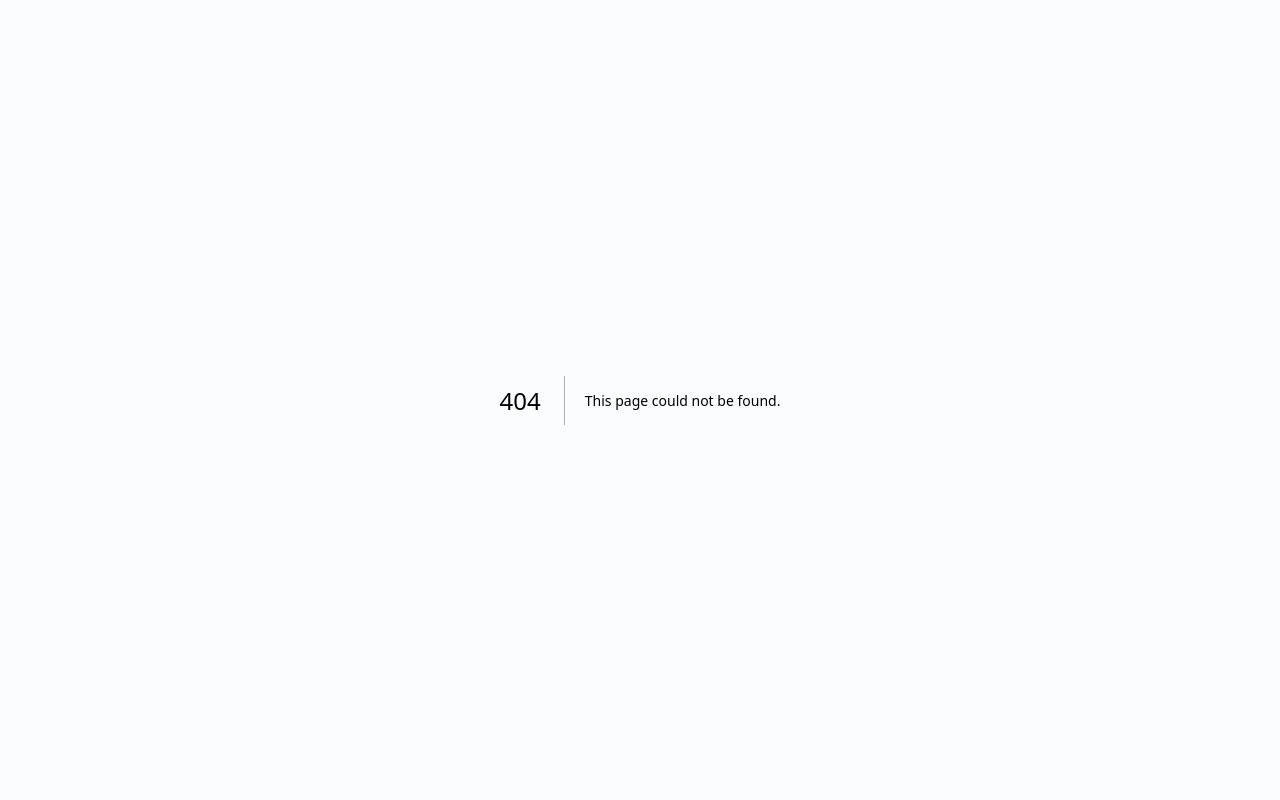
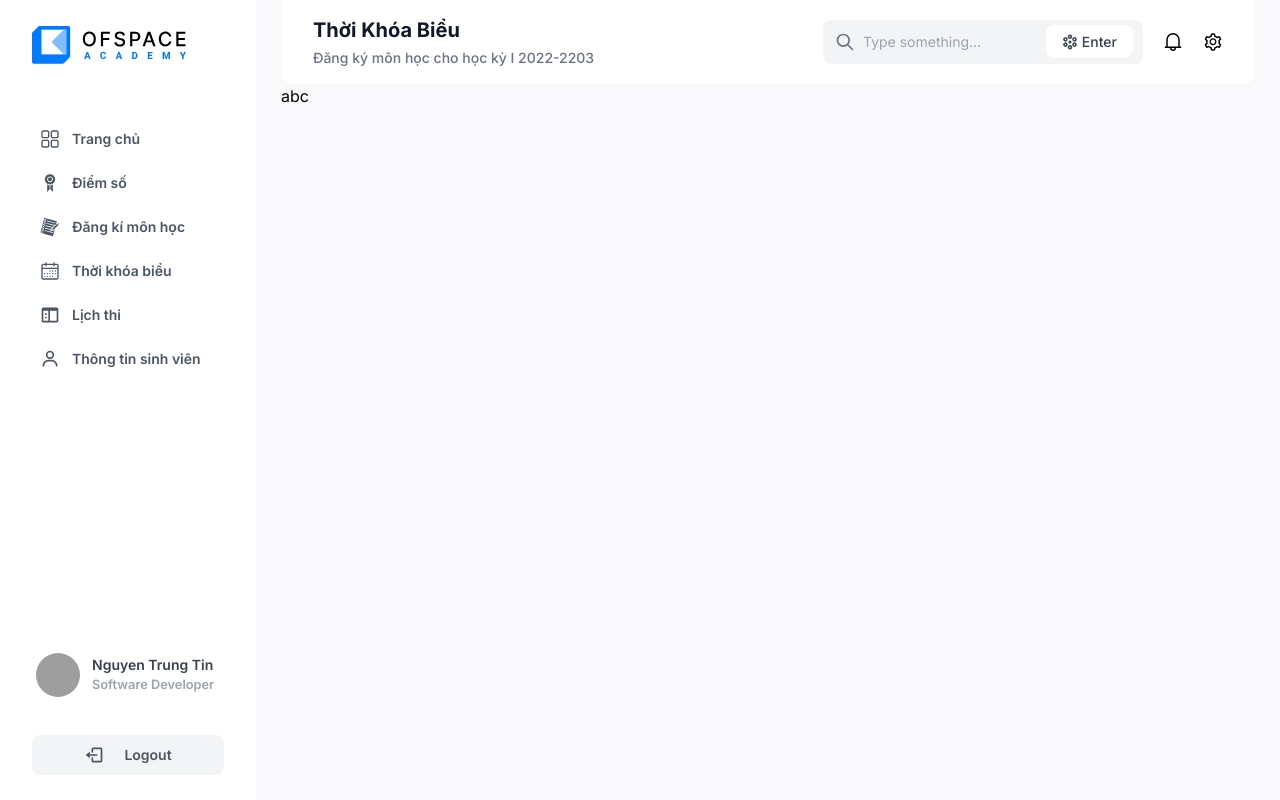
Before and after one commit to nguyentrungtins/student-management-frontend, a Next.js app: page /dashboard/schedules in a window 1280 px wide. Before the commit this address had no page. Built offline with nearby package versions, Linux system fonts and the light colour scheme; grey boxes are pictures that could not be loaded.

Commit message:
Add header UI for schedules page

```diff
--- /dev/null
+++ b/src/app/components/HeaderNavigation.jsx
@@ -0,0 +1,62 @@
+import { GrNotification, AiOutlineSetting, GiChaingun } from "../icons.js";
+function HeaderNavigation({ title = "Title", desc = "Descriptions" }) {
+  return (
+    <>
+      <div className="flex justify-between px-8 py-4 bg-white rounded-b-xl h-[84px]">
+        <div className="">
+          <h1 className="text-xl mb-1 font-bold text-gray-900">{title}</h1>
+          <p className="text-sm font-medium text-gray-500">{desc}</p>
+        </div>
+        <div className="flex gap-5 items-center h-full">
+          <div>
+            <div>
+              <label
+                for="default-search"
+                className="mb-2 text-sm font-medium text-gray-900 sr-only dark:text-white"
+              >
+                Search
+              </label>
+              <div className="relative">
+                <div className="absolute inset-y-0 left-0 flex items-center pl-3 pointer-events-none">
+                  <svg
+                    aria-hidden="true"
+                    className="w-5 h-5 text-gray-500 dark:text-gray-400"
+                    fill="none"
+                    stroke="currentColor"
+                    viewBox="0 0 24 24"
+                    xmlns="http://www.w3.org/2000/svg"
+                  >
+                    <path
+                      stroke-linecap="round"
+                      stroke-linejoin="round"
+                      stroke-width="2"
+                      d="M21 21l-6-6m2-5a7 7 0 11-14 0 7 7 0 0114 0z"
+                    ></path>
+                  </svg>
+                </div>
+                <input
+                  type="search"
+                  id="default-search"
+                  className="block w-80 p-3 pl-10 text-sm text-gray-900 rounded-lg bg-gray-100 focus:ring-gray-500 focus:border-gray-100"
+                  placeholder="Type something..."
+                  required
+                />
+                <button
+                  type="submit"
+                  className="flex items-center gap-1 text-gray-700 absolute right-2.5 bottom-1.5 bg-white hover:bg-gray-200 focus:ring-4 focus:outline-none focus:ring-gray-300 font-medium rounded-lg text-sm px-4 py-[6px]"
+                >
+                  <GiChaingun className="w-4 h-4" />
+                  <span className="pt-[1px]">Enter</span>
+                </button>
+              </div>
+            </div>
+          </div>
+          <GrNotification className="flex-shrink-0 w-5 h-5 p-[1px] transition duration-75 dark:text-gray-400 cursor-pointer" />
+          <AiOutlineSetting className="flex-shrink-0 w-5 h-5 transition duration-75 dark:text-gray-400 cursor-pointer" />
+        </div>
+      </div>
+    </>
+  );
+}
+
+export default HeaderNavigation;
--- a/src/app/dashboard/layout.js
+++ b/src/app/dashboard/layout.js
@@ -2,12 +2,12 @@ import React from "react";
 import Link from "next/link";
 import Image from "next/image";
 import { GiAchievement, GiNotebook } from "react-icons/gi";
-import { RxDashboard, RxCalendar, RxDotsHorizontal } from "react-icons/rx";
+import { RxDashboard, RxCalendar } from "react-icons/rx";
 import { BiSidebar, BiLogOut, BiUser } from "react-icons/bi";
 import Logo from "../../../public/Logo.svg";
 const DashboardLayout = ({ children }) => {
   return (
-    <aside className="p-[25px]">
+    <aside className="px-[25px]">
       <button
         data-drawer-target="default-sidebar"
         data-drawer-toggle="default-sidebar"
@@ -30,7 +30,6 @@ const DashboardLayout = ({ children }) => {
           ></path>
         </svg>
       </button>
-
       <div
         id="default-sidebar"
         className="fixed top-0 left-0 z-40 bg-white w-64 h-screen transition-transform -translate-x-full sm:translate-x-0"
@@ -38,11 +37,11 @@ const DashboardLayout = ({ children }) => {
       >
         <div className="flex flex-col justify-between h-full px-3 py-[25px] overflow-y-auto  dark:bg-gray-800">
           <Link href={"/"}>
-            <div className="relative w-5/6 h-14">
+            <div className="relative w-8/12 ml-5 h-10">
               <Image src={Logo} alt="Logo Images" fill={true} />
             </div>
           </Link>
-          <ul className="flex flex-col flex-1 gap-2 pt-10 pl-5">
+          <ul className="flex flex-col flex-1 gap-2 pt-14 pl-5">
             <li>
               <a
                 href="#"
@@ -107,7 +106,7 @@ const DashboardLayout = ({ children }) => {
           </ul>
           <Link
             href="#"
-            className="flex h-20 w-full gap-3 items-center pl-5 rounded-lg hover:bg-gray-100"
+            className="flex h-20 mx-4 gap-3 items-center pl-2 rounded-lg hover:bg-gray-100"
           >
             <div className="relative overflow-hidden w-11 h-11 rounded-full">
               <Image
@@ -126,7 +125,7 @@ const DashboardLayout = ({ children }) => {
             </div>
           </Link>
           <a
-            className="flex items-center justify-center gap-5 mt-5 mx-3 h-10 rounded-lg hover:bg-gray-200 bg-gray-100 text-gray-600 hover:text-gray-900"
+            className="flex items-center justify-center gap-5 mt-5 mx-5 h-10 rounded-lg hover:bg-gray-200 bg-gray-100 text-gray-600 hover:text-gray-900"
             href="#"
           >
             <BiLogOut className="flex-shrink-0 w-5 h-5 transition duration-75 dark:text-gray-400 " />
--- /dev/null
+++ b/src/app/dashboard/loading.js
@@ -0,0 +1,26 @@
+function Loading() {
+  return (
+    <div class="flex min-h-screen items-center justify-center bg-white">
+      <div class="flex gap-5">
+        <div class="relative w-72 space-y-3 overflow-hidden rounded-md bg-gray-300 p-3 shadow before:absolute before:inset-0 before:-translate-x-full before:bg-gradient-to-r before:from-transparent before:via-white/20 hover:shadow-lg before:animate-[shimmer_1.5s_infinite]">
+          <div class="h-36 w-full rounded-lg bg-gray-100"></div>
+          <div class="space-y-3">
+            <div class="h-5 w-8/12 rounded-full bg-gray-100"></div>
+            <div class="space-y-1">
+              <div class="h-4 w-full rounded-full bg-gray-100 shadow"></div>
+              <div class="h-4 w-full rounded-full bg-gray-100 shadow"></div>
+              <div class="h-4 w-full rounded-full bg-gray-100 shadow"></div>
+              <div class="h-4 w-7/12 rounded-full bg-gray-100 shadow"></div>
+            </div>
+            <div class="flex gap-2">
+              <div class="h-5 w-16 rounded-full bg-gray-100"></div>
+              <div class="h-5 w-12 rounded-full bg-gray-100"></div>
+            </div>
+          </div>
+        </div>
+      </div>
+    </div>
+  );
+}
+
+export default Loading;
--- a/src/app/dashboard/page.jsx
+++ b/src/app/dashboard/page.jsx
@@ -1,6 +1,6 @@
 import React from "react";
-import Link from "next/link";
-const Dashboard = () => {
+
+const Dashboard = async () => {
   return (
     <>
       <div className="p-4 sm:ml-64">
--- /dev/null
+++ b/src/app/dashboard/schedules/page.jsx
@@ -0,0 +1,15 @@
+import React from "react";
+import HeaderNavigation from "@/app/components/HeaderNavigation";
+const schedules = () => {
+  return (
+    <div className="ml-64">
+      <HeaderNavigation
+        title="Thời Khóa Biểu"
+        desc="Đăng ký môn học cho học kỳ I 2022-2203"
+      />
+      <p>abc</p>
+    </div>
+  );
+};
+
+export default schedules;
--- a/src/app/head.js
+++ b/src/app/head.js
@@ -1,10 +1,10 @@
 export default function Head() {
   return (
     <>
-      <title>Create Next App</title>
+      <title>Ofspace</title>
       <meta content="width=device-width, initial-scale=1" name="viewport" />
       <meta name="description" content="Generated by create next app" />
       <link rel="icon" href="/favicon.ico" />
     </>
-  )
+  );
 }
--- /dev/null
+++ b/src/app/icons.js
@@ -0,0 +1,6 @@
+"use client";
+import { GrNotification } from "react-icons/gr";
+import { AiOutlineSetting } from "react-icons/ai";
+import { FiSearch } from "react-icons/fi";
+import { GiChaingun } from "react-icons/gi";
+export { GrNotification, AiOutlineSetting, FiSearch, GiChaingun };
--- a/src/app/layout.js
+++ b/src/app/layout.js
@@ -14,7 +14,7 @@ export default function RootLayout({ children }) {
         head.js. Find out more at https://beta.nextjs.org/docs/api-reference/file-conventions/head
       */}
       <head />
-      <body className="bg-[#FAFCFE]">{children}</body>
+      <body className="bg-[#F9F9FB]">{children}</body>
     </html>
   );
 }
--- /dev/null
+++ b/src/app/loading.js
@@ -0,0 +1,26 @@
+function Loading() {
+  return (
+    <div class="flex min-h-screen items-center justify-center bg-white">
+      <div class="flex gap-5">
+        <div class="relative w-72 space-y-3 overflow-hidden rounded-md bg-gray-300 p-3 shadow before:absolute before:inset-0 before:-translate-x-full before:bg-gradient-to-r before:from-transparent before:via-white/20 hover:shadow-lg before:animate-[shimmer_1.5s_infinite]">
+          <div class="h-36 w-full rounded-lg bg-gray-100"></div>
+          <div class="space-y-3">
+            <div class="h-5 w-8/12 rounded-full bg-gray-100"></div>
+            <div class="space-y-1">
+              <div class="h-4 w-full rounded-full bg-gray-100 shadow"></div>
+              <div class="h-4 w-full rounded-full bg-gray-100 shadow"></div>
+              <div class="h-4 w-full rounded-full bg-gray-100 shadow"></div>
+              <div class="h-4 w-7/12 rounded-full bg-gray-100 shadow"></div>
+            </div>
+            <div class="flex gap-2">
+              <div class="h-5 w-16 rounded-full bg-gray-100"></div>
+              <div class="h-5 w-12 rounded-full bg-gray-100"></div>
+            </div>
+          </div>
+        </div>
+      </div>
+    </div>
+  );
+}
+
+export default Loading;
```
Also changed, not shown: public/Logo.svg, src/components/button.jsx (deleted).
